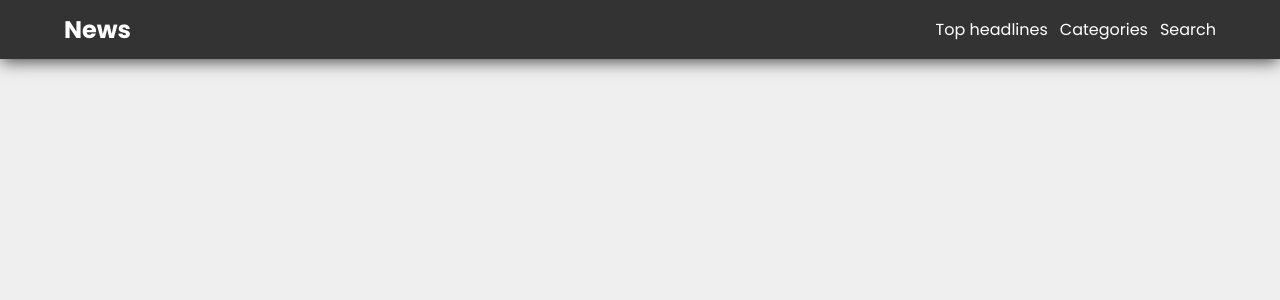
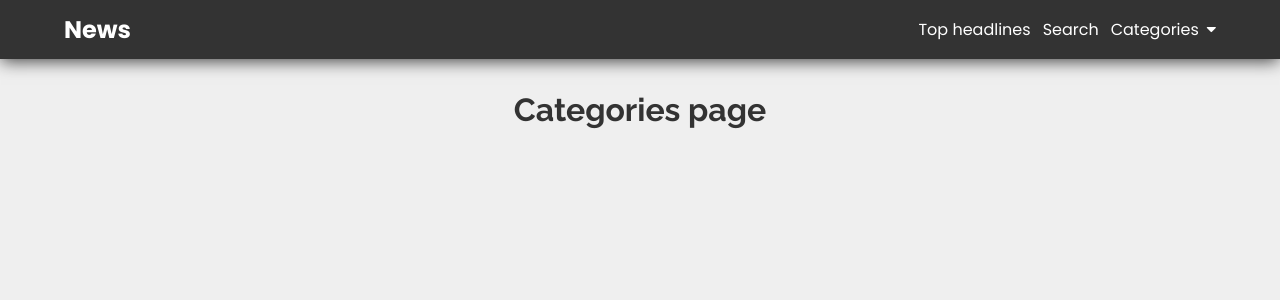
Before and after one commit to malinhenningsson/News-app, a React (Create React App) app: page /category/1 in a window 1280 px wide. Shown: the top 300 px of the page. Built offline with nearby package versions, Linux system fonts and the light colour scheme; a web font is replaced by a local one.

Commit message:
Added categories submenu to navbar and empty component template.

```diff
--- a/public/index.html
+++ b/public/index.html
@@ -25,6 +25,8 @@
     -->
     <title>React App</title>
 
+    <link rel="stylesheet" href="https://cdnjs.cloudflare.com/ajax/libs/font-awesome/4.7.0/css/font-awesome.min.css">
+
     <link href="https://fonts.googleapis.com/css2?family=Lusitana:wght@400;700&family=Poppins:wght@400;700&family=Raleway:ital,wght@0,300;0,400;0,700;1,300;1,400;1,700&display=swap" rel="stylesheet">
   </head>
   <body>
--- a/src/App.js
+++ b/src/App.js
@@ -5,6 +5,7 @@ import Navbar from './components/Navbar';
 import TopNews from './components/TopNews';
 import NewsArticle from './components/NewsArticle';
 import NewsSearch from './components/NewsSearch';
+import Categories from './components/Categories';
 
 function App() {
   return (
@@ -25,6 +26,10 @@ function App() {
             <NewsSearch />
           </Route>
 
+          <Route path="/category/:categoryName">
+            <Categories />
+          </Route>
+
         </Switch>
       </div>
     </div>
--- /dev/null
+++ b/src/components/Categories.js
@@ -0,0 +1,9 @@
+import React from 'react';
+
+const Categories = () => {
+    return (
+        <h1>Categories page</h1>
+    );
+}
+
+export default Categories;
--- a/src/components/Navbar.js
+++ b/src/components/Navbar.js
@@ -1,5 +1,5 @@
 import React from 'react';
-import { Link } from 'react-router-dom';
+import { Link, NavLink } from 'react-router-dom';
 
 class Navbar extends React.Component {
     render() {
@@ -12,12 +12,21 @@ class Navbar extends React.Component {
                     <Link to="/">
                         <li className="navbar-items">Top headlines</li>
                     </Link>
-                    <Link to="/categories">
-                        <li className="navbar-items">Categories</li>
-                    </Link>
                     <Link to="/search">
                         <li className="navbar-items">Search</li>
                     </Link>
+                    <div className="dropdown">
+                        <button className="dropbtn">Categories
+                        <i className="fa fa-caret-down"></i>
+                        </button>
+                        <div class="dropdown-content">
+                            <NavLink to="/category/economy">Economy</NavLink>
+                            <NavLink to="/category/politics">Politics</NavLink>
+                            <NavLink to="/category/sport">Sport</NavLink>
+                            <NavLink to="/category/entertainment">Entertainment</NavLink>
+                            <NavLink to="/category/tech">Tech</NavLink>
+                        </div>
+                    </div>
                 </ul>
             </nav>
         )
--- a/src/index.css
+++ b/src/index.css
@@ -74,6 +74,7 @@ h1 {
   NAVBAR STYLING
 */
 nav {
+  overflow: hidden;
   font-family: 'Poppins', sans-serif;
   background-color: #333;
   color: #fff;
@@ -98,6 +99,51 @@ nav ul.navbar-list {
   margin-left: 0.75em;
 }
 
+.dropdown {
+  overflow: hidden;
+}
+
+.dropdown .dropbtn {
+  font-size: 1em;
+  border: none;
+  outline: none;
+  color: #fff;
+  background-color: inherit;
+  font-family: inherit;
+  margin-left: 0.75em;
+}
+
+.dropdown:hover .dropbtn {
+  color: #c4c4c4;
+}
+
+.dropdown-content {
+  display: none;
+  position: absolute;
+  background-color: #333;
+  box-shadow: 0px 8px 16px 0px rgba(0,0,0,0.2);
+  z-index: 1;
+}
+
+.dropdown-content a {
+  color: #fff;
+  padding: 0.75em 1em;
+  text-decoration: none;
+  display: block;
+  text-align: left;
+}
+
+.dropdown-content a:hover {
+  background-color: #ddd;
+}
+
+.dropdown:hover .dropdown-content {
+  display: block;
+}
+
+.fa-caret-down {
+  margin-left: 0.5em;
+}
 
 /*
   TOP NEWS STYLING
```
